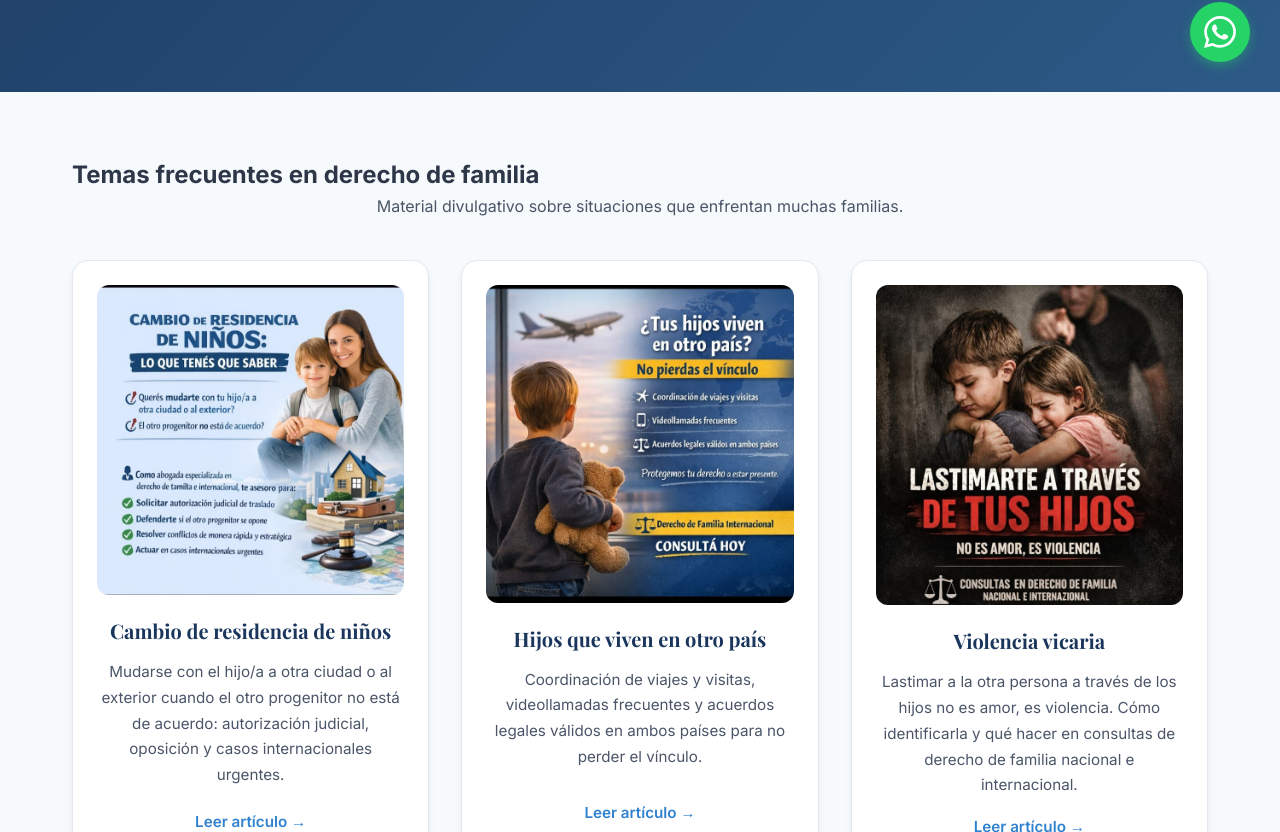
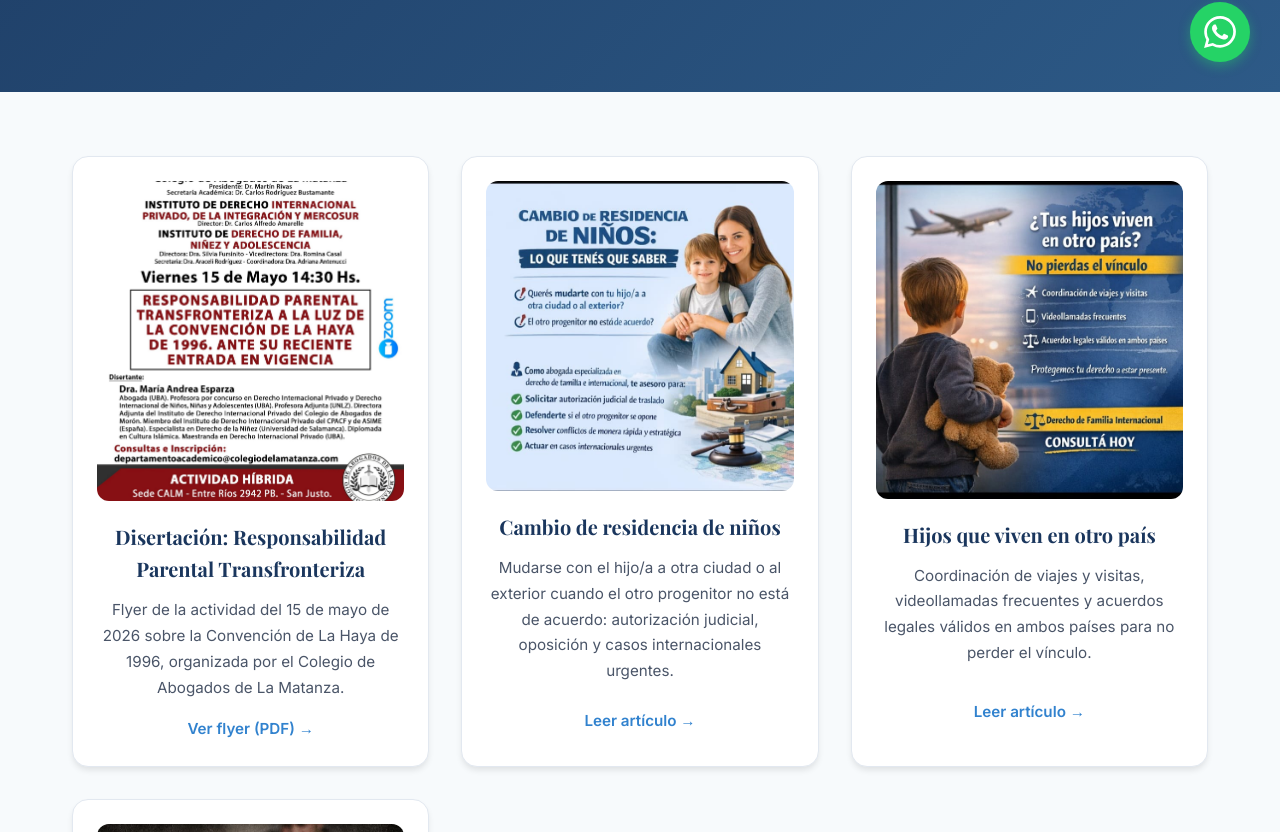
Before and after one commit to ElazarPimentel/draandreaesparza-com, a Next.js app: page / in a window 1280 px wide. Shown: the part 708-1540 px from the top of the page. Built offline with nearby package versions, Linux system fonts and the light colour scheme; a web font is replaced by a local one.

Commit message:
2026-04-29-1510

```diff
--- a/app/page.tsx
+++ b/app/page.tsx
@@ -195,9 +195,18 @@ export default function HomePage() {
       {/* Recursos visuales — flyers → articles */}
       <section id="recursos" className="recursos-section">
         <div className="container">
-          <h2>Temas frecuentes en derecho de familia</h2>
-          <p className="section-subtitle">Material divulgativo sobre situaciones que enfrentan muchas familias.</p>
           <div className="cards-grid flyers-grid">
+            <div className="specialty-card flyer-card">
+              {/* eslint-disable-next-line @next/next/no-img-element */}
+              <img src="/assets/images/flyers/responsabilidad-parental-transfronteriza-haya-1996.jpg" alt="Flyer de la disertación Responsabilidad Parental Transfronteriza a la luz de la Convención de La Haya de 1996." width={2469} height={2743} loading="lazy" />
+              <h3>Disertación: Responsabilidad Parental Transfronteriza</h3>
+              <p>Flyer de la actividad del 15 de mayo de 2026 sobre la Convención de La Haya de 1996, organizada por el Colegio de Abogados de La Matanza.</p>
+              <p>
+                <TrackedLink href="/disertaciones/2026-05-15-responsabilidad-parental-transfronteriza-convencion-haya-1996.pdf" trackEvent="cta_click" trackSource="flyer_disertacion_haya_1996_pdf" className="service-card-link" target="_blank" rel="noopener">
+                  Ver flyer (PDF) →
+                </TrackedLink>
+              </p>
+            </div>
             <div className="specialty-card flyer-card">
               {/* eslint-disable-next-line @next/next/no-img-element */}
               <img src="/assets/images/flyers/cambio-residencia-ninos.jpeg" alt="Cambio de residencia de niños: autorización judicial de traslado y casos internacionales." width={400} height={400} loading="lazy" />
--- a/package.json
+++ b/package.json
@@ -2,7 +2,7 @@
   "name": "draandreaesparza-com",
   "homepage": "https://draandreaesparza.com",
   "private": true,
-  "version": "1.7.2",
+  "version": "1.7.3",
   "scripts": {
     "dev": "next dev",
     "build": "next build",
```
Also changed, not shown: public/assets/images/flyers/responsabilidad-parental-transfronteriza-haya-1996.jpg (added).
